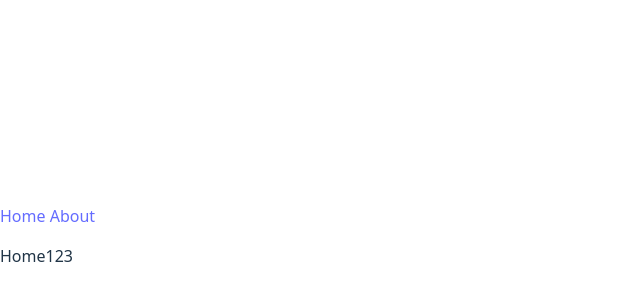
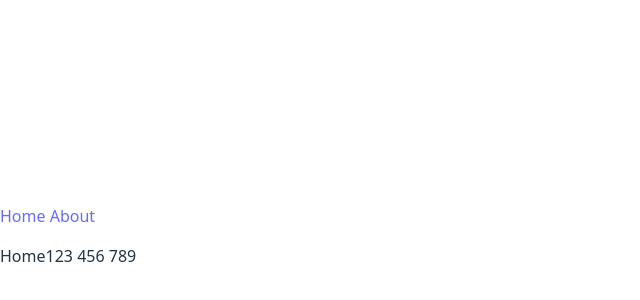
Before and after one commit to roadtosgp2030/test-cicd2, a React (Vite) app: page / in a window 1280 px wide. Shown: the part 172-472 px from the top of the page, without its empty margins (0-640 px from the left). Built offline with nearby package versions, Linux system fonts and the light colour scheme.

Commit message:
test noti3

```diff
--- a/src/screens/Home.jsx
+++ b/src/screens/Home.jsx
@@ -1,4 +1,4 @@
 const Home = () => {
-  return <div>Home123</div>;
+  return <div>Home123 456 789</div>;
 };
 export default Home;
```
